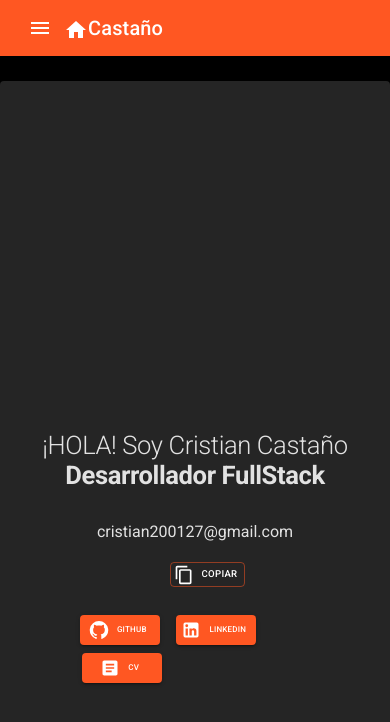
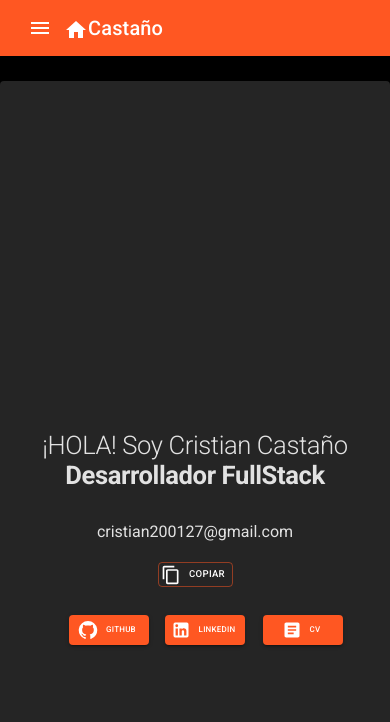
Before and after one commit to CristianSk23/Portafolio, a React (Vite) app: page / in a window 390 px wide. Shown: the top 722 px of the page. Built offline with nearby package versions, Linux system fonts and the light colour scheme.

Commit message:
test resolution on mobile

```diff
--- a/src/components/Home/home.jsx
+++ b/src/components/Home/home.jsx
@@ -93,7 +93,7 @@ function Home() {
                 marginTop: "-55px",
                 "@media (max-width:600px)": {
                   fontSize: "0.6rem",
-                  marginLeft: "25px",
+                  marginLeft: "0px",
                   marginTop: "20px",
                   marginBottom: "30px",
                   width: "75px",
@@ -104,14 +104,14 @@ function Home() {
               {copied ? "Copiado" : "Copiar"}
             </Button>
           </Box>
-          <Box
+          <Box // Contain of the button´s group
             sx={{
               "& button": { m: 1 },
               marginTop: "20px",
-              marginLeft: "33%",
+              marginLeft: "370px",
               "@media (max-width:600px)": {
                 marginTop: "-10px",
-                marginLeft: "10%",
+                marginLeft: "20px",
               },
             }}
           >
```
